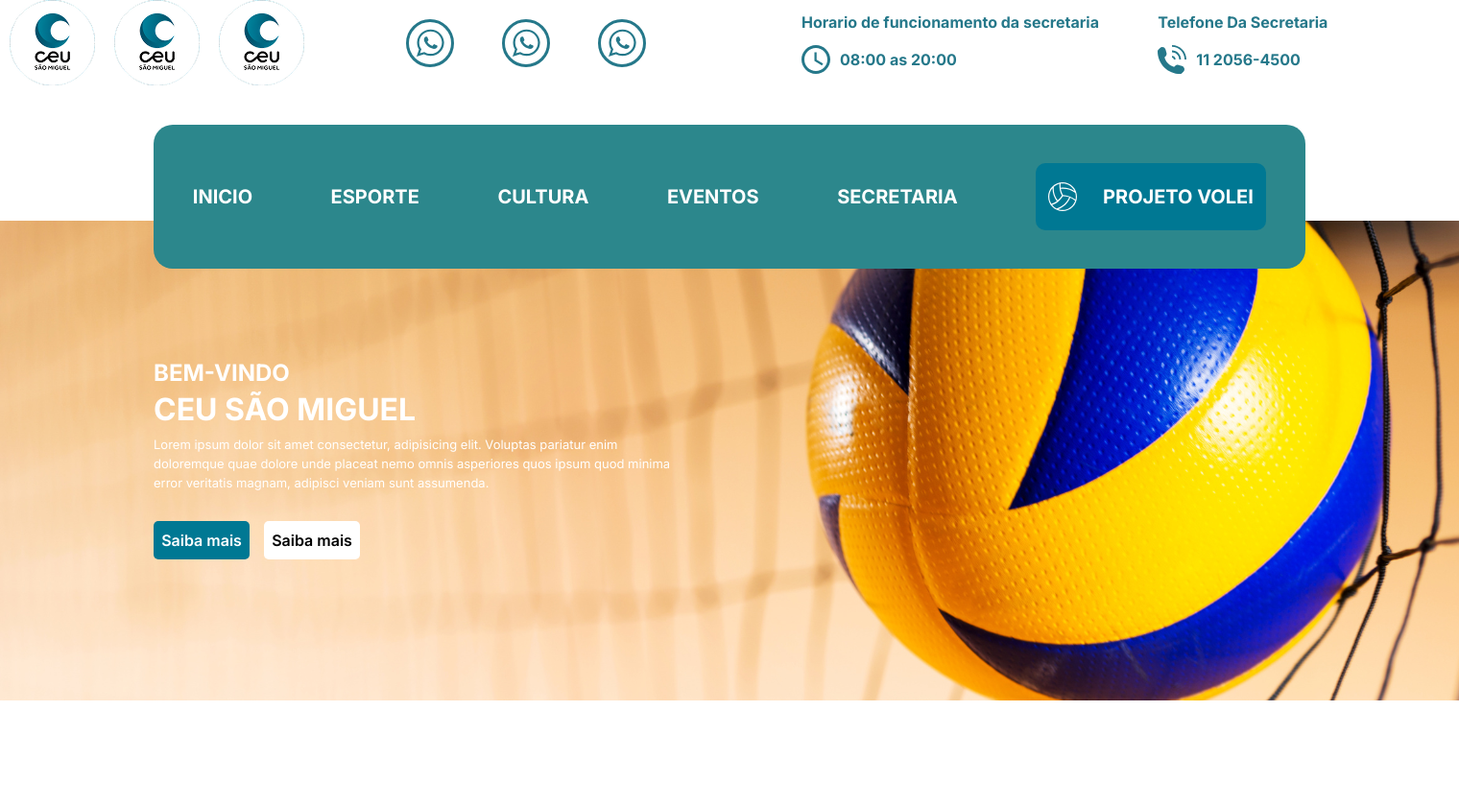
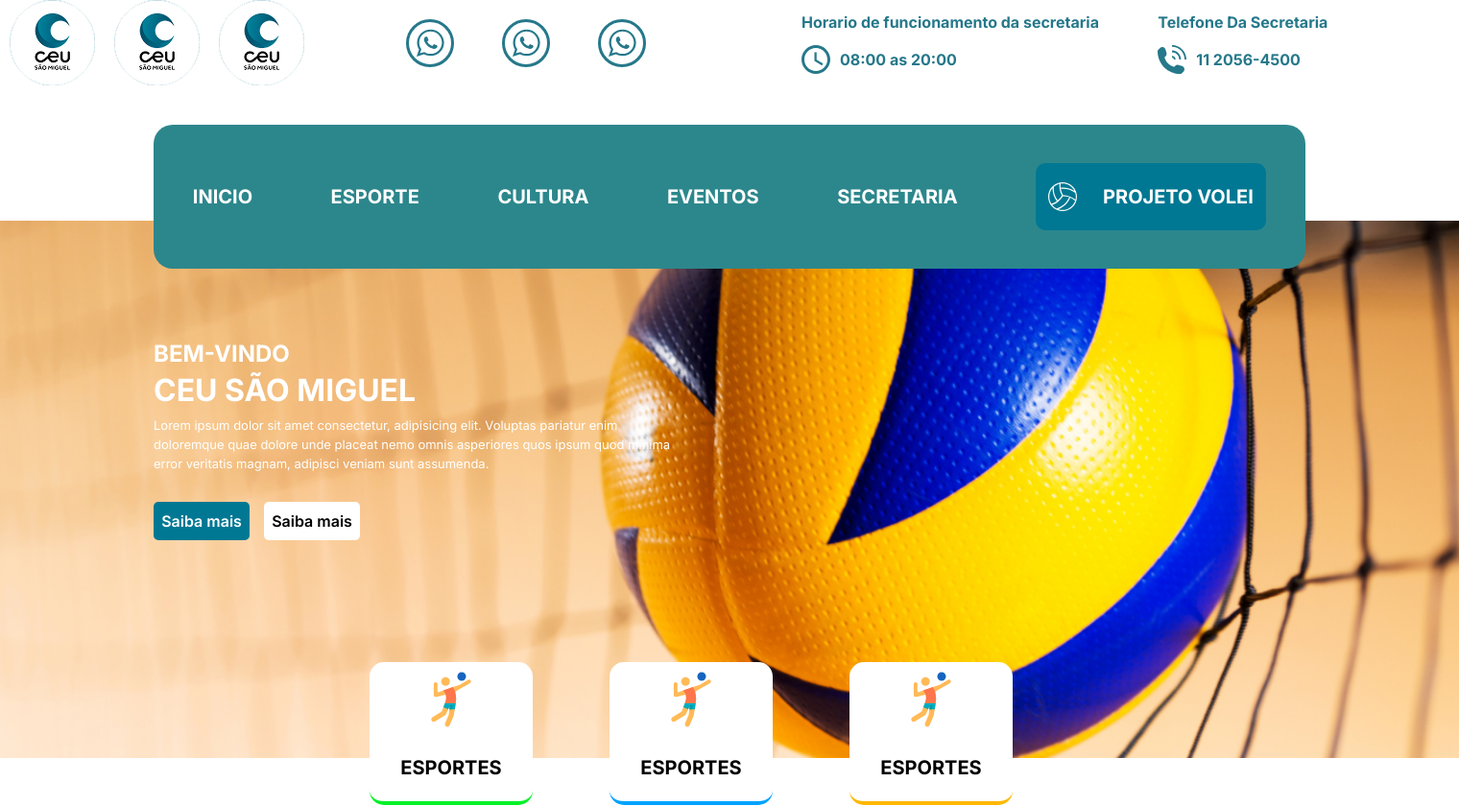
Before and after one commit to Alexqwe21/efata, a PHP site: page / in a window 1520 px wide. Shown: the whole page at 96% size. Before the commit the page ends 730 px from the top, so only its background shows below. Run offline with PHP 8.4, Linux system fonts and the light colour scheme.

Commit message:
projeto efata

```diff
--- a/index.html
+++ b/index.html
@@ -106,10 +106,26 @@
                 <p>Lorem ipsum dolor sit amet consectetur, adipisicing elit. Voluptas pariatur enim doloremque quae
                     dolore unde placeat nemo omnis asperiores quos ipsum quod minima error veritatis magnam, adipisci
                     veniam sunt assumenda.</p>
-                    <div class="sobre_mais">
-                        <a href="#" class="saiba_mais ">Saiba mais</a>
-                        <a href="#" class="sobre_nos">Saiba mais</a>
-                    </div>
+                <div class="sobre_mais">
+                    <a href="#" class="saiba_mais ">Saiba mais</a>
+                    <a href="#" class="sobre_nos">Saiba mais</a>
+                </div>
+
+            </div>
+
+            <div class="escolha_categoria">
+
+                <div class="container_escolha">
+                    <a href="#"> <img src="img/esporte.svg" alt="esporte"> <strong>ESPORTES</strong></a>
+                </div>
+
+                <div class="container_escolha_cul">
+                    <a href="#"> <img src="img/esporte.svg" alt="esporte"> <strong>ESPORTES</strong></a>
+                </div>
+
+                <div class="container_escolha_even">
+                    <a href="#"> <img src="img/esporte.svg" alt="esporte"> <strong>ESPORTES</strong></a>
+                </div>
 
             </div>
 
--- a/style.css
+++ b/style.css
@@ -28,6 +28,22 @@
 .lado_a_lado {
     display: flex;
     align-items: center;
+}
+
+.container_escolha, .container_escolha_cul , .container_escolha_even{
+   width: 170px;
+    min-height: 145px;
+    border-radius: 15px;
+    background-color: #ffffff;
+    border-bottom: 4px solid #02F128;
+}
+
+.container_escolha_cul{
+    border-bottom: 4px solid #00A3FF;
+}
+
+.container_escolha_even{
+    border-bottom: 4px solid #FFB800;
 }
 
 header {
@@ -165,14 +181,14 @@ header {
 
 
 .banner {
-    position: relative;
     background-image: url(img/banner_home.png);
     background-size: cover;
     background-repeat: no-repeat;
-    height: 500px;
+    height: 560px;
     width: 100%;
     bottom: 50px;
     position: relative;
+    background-position: top center;
 
 
     .site {
@@ -181,7 +197,7 @@ header {
             width: 100%;
             display: flex;
             align-items: start;
-            height: 500px;
+            height: 460px;
             justify-content: center;
             flex-direction: column;
 
@@ -236,5 +252,32 @@ header {
 
 
         }
+
+        .escolha_categoria{
+            display: flex;
+            justify-content: center;
+            .container_escolha, .container_escolha_cul, .container_escolha_even {
+                margin-right: 80px;
+                a{
+                    display: flex;
+                    flex-direction: column;
+                    align-items: center;
+                    justify-content: center;
+                    color: black;
+                    strong{
+                        margin-top: 32px;
+                        font-family: var(--fonte_INTER);
+                        font-weight: bold;
+                        font-size: 20px;
+                        margin-bottom: 25px;
+
+                    }
+                    img{
+                        margin-top: 10px;
+                    }
+                }
+            }
+
+        }
     }
 }
```
Also changed, not shown: img/esporte.svg (added).
